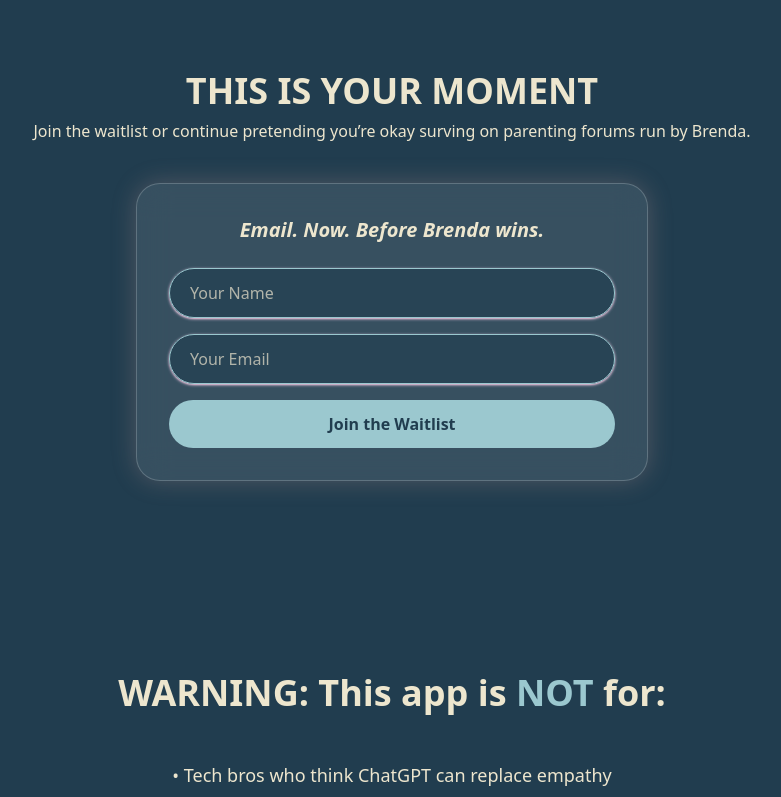
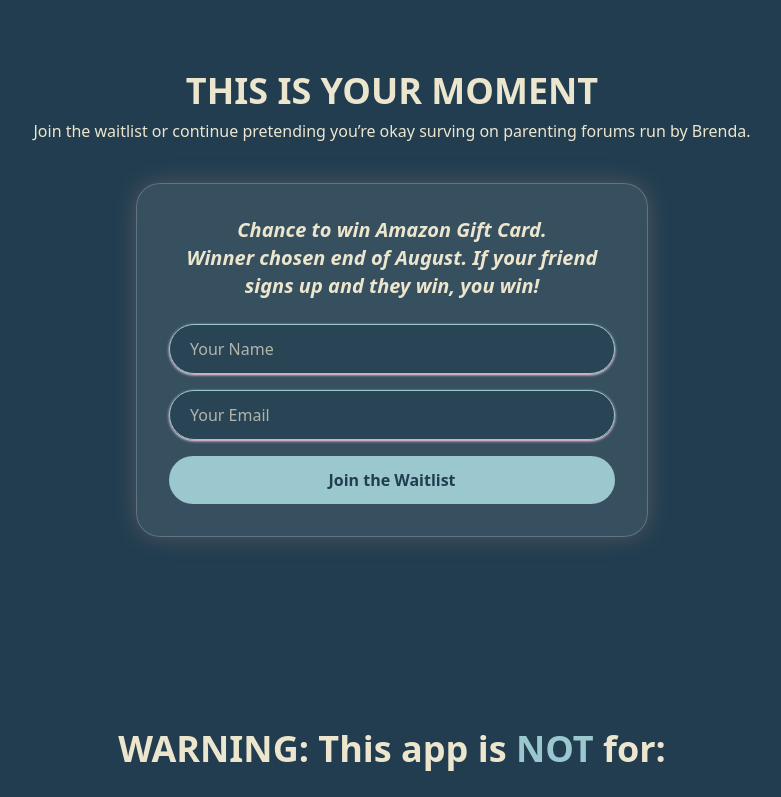
Before and after one commit to shriya77/Portfolio-Website, a React (Vite) app: page / in a window 1280 px wide. Shown: the part 1401-2198 px from the top of the page, without its empty margins (248-1029 px from the left). Built offline with nearby package versions, Linux system fonts and the light colour scheme.

Commit message:
giveaway

```diff
--- a/src/components/ProjectsSection.jsx
+++ b/src/components/ProjectsSection.jsx
@@ -17,7 +17,7 @@ export const ProjectsSection = () => {
 
         <div className="card-glass p-8 max-w-lg mx-auto">
           <p className="text-lg md:text-xl font-semibold text-center text-[hsl(var(--foreground))] mb-6 italic">
-            Email. Now. Before Brenda wins.
+            Chance to win Amazon Gift Card. <br></br>Winner chosen end of August. If your friend signs up and they win, you win!
           </p>
           <form
             className="space-y-4 text-center"
```
